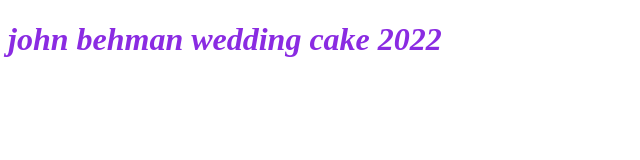
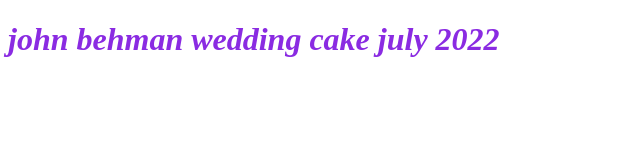
Before and after one commit to johnbehman/demoproject, a plain HTML site: page index.html in a window 1280 px wide. Shown: the whole page, without its empty margins (0-640 px from the left). Drawn offline with Linux system fonts and the light colour scheme.

Commit message:
iloveegypt

```diff
--- a/index.html
+++ b/index.html
@@ -8,6 +8,6 @@
     <title>Document</title>
 </head>
 <body>
-    <h1>john behman wedding cake 2022 </h1>
+    <h1>john behman wedding cake july 2022 </h1>
 </body>
 </html>
```
